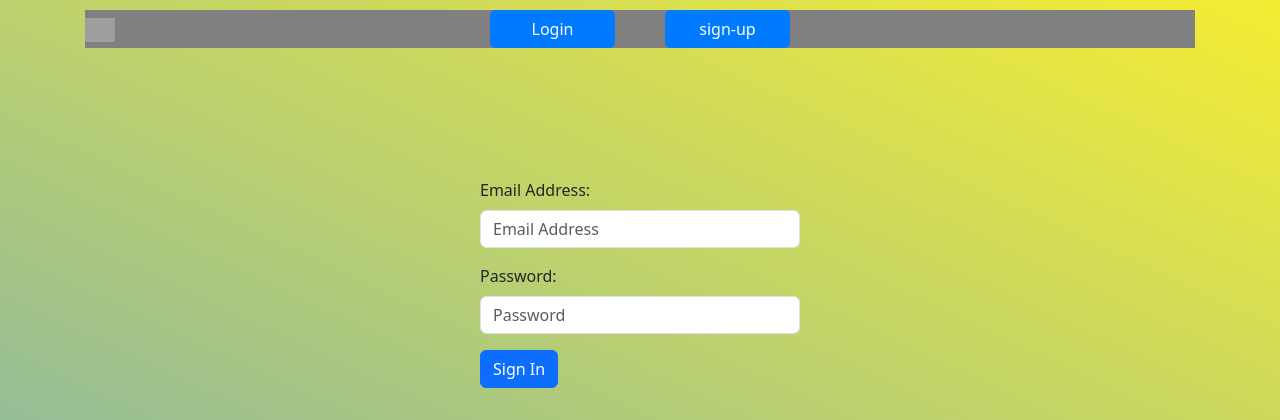
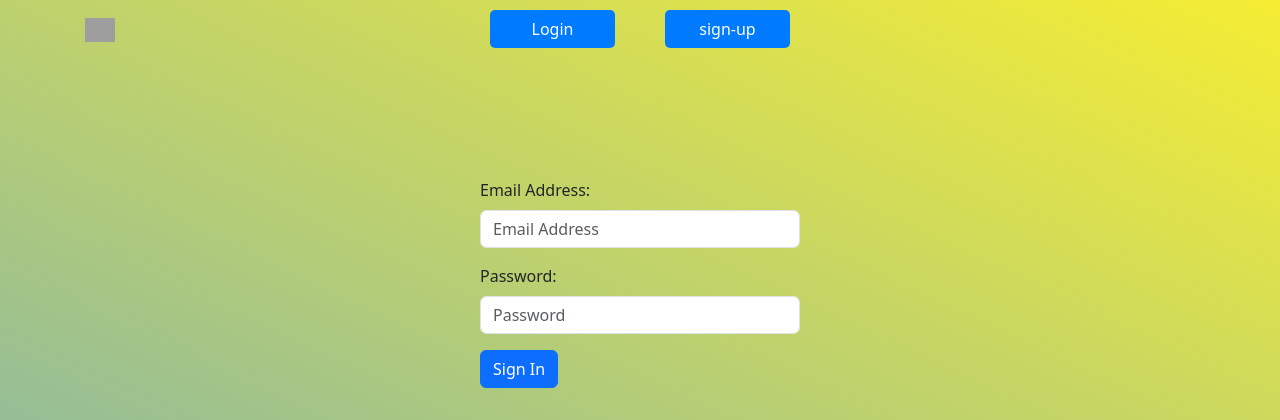
Before and after one commit to JMandy96/Pokemon_App, a Flask app: page / in a window 1280 px wide. Shown: the top 420 px of the page. Run offline with Flask 3, Linux system fonts and the light colour scheme; grey boxes are pictures that could not be loaded.

Commit message:
removed nav background

```diff
--- a/app/static/styles/styles.css
+++ b/app/static/styles/styles.css
@@ -177,8 +177,6 @@ nav {
 
 
 .nav-container {
-    background-color: gray;
-    color: white;
     display: flex;
     justify-content: space-between;
     align-items: center;
```
